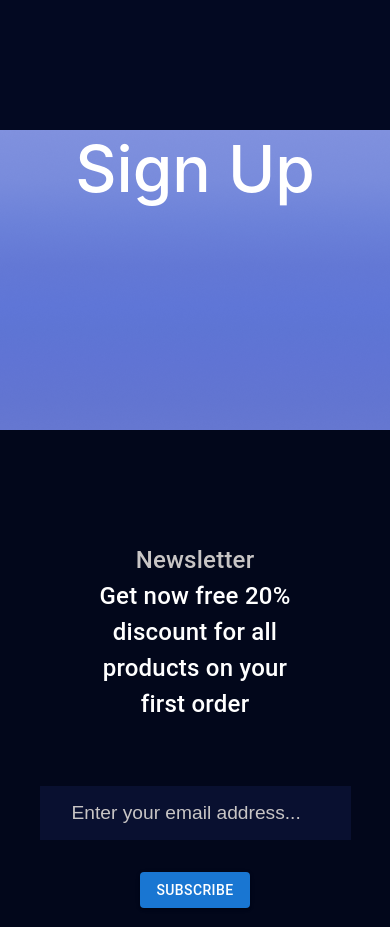
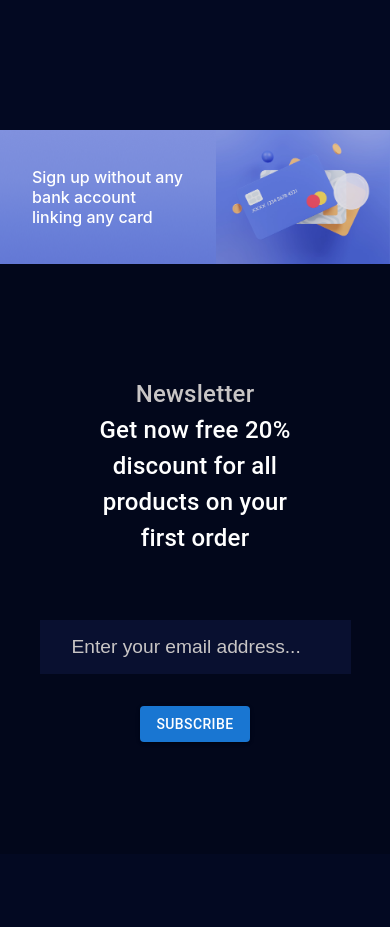
Before and after one commit to ama29n/Coinbase-Website-React, a React (Create React App) app: page / in a window 390 px wide. Shown: the part 3184-4111 px from the top of the page. Built offline with nearby package versions, Linux system fonts and the light colour scheme.

Commit message:
Responsive

```diff
--- a/src/Components/SignUp.jsx
+++ b/src/Components/SignUp.jsx
@@ -1,21 +1,40 @@
 import { Box } from "@mui/material";
 import Background from "../Assets/signupBackground.png";
-// import Card from "../Assets/card.png";
+import Card from "../Assets/card.png";
 
 function SignUp() {
   return (
-    <Box sx={{
+    <Box
+      sx={{
         backgroundImage: `url(${Background})`,
-        height: "300px",
         display: "flex",
-        justifyContent: "space-around",
-        // alignItems: "center"
-    }}>
-        <Box fontSize="4rem" fontWeight="500">Sign Up</Box>
+        justifyContent: "space-between",
+        alignItems: "center",
+      }}
+    >
+      <Box
+        sx={{
+          fontSize: "3rem",
+          fontWeight: "500",
+          padding: "2rem",
+          "@media(max-width: 820px)": {
+            fontSize: "1.5rem"
+          },
+          "@media(max-width: 412px)": {
+            fontSize: "1rem"
+          },
+        }}
+      >
+        Sign up without any bank account linking any card
+      </Box>
 
-        {/* <Box height="300px">
-            <img alt="card" src={Card} style={{ width: "100%", height: "auto" }}/>
-        </Box> */}
+      <Box>
+        <img
+          alt="card"
+          src={Card}
+          style={{ width: "100%", height: "auto", marginBottom: "-4px" }}
+        />
+      </Box>
     </Box>
   );
 }
```
